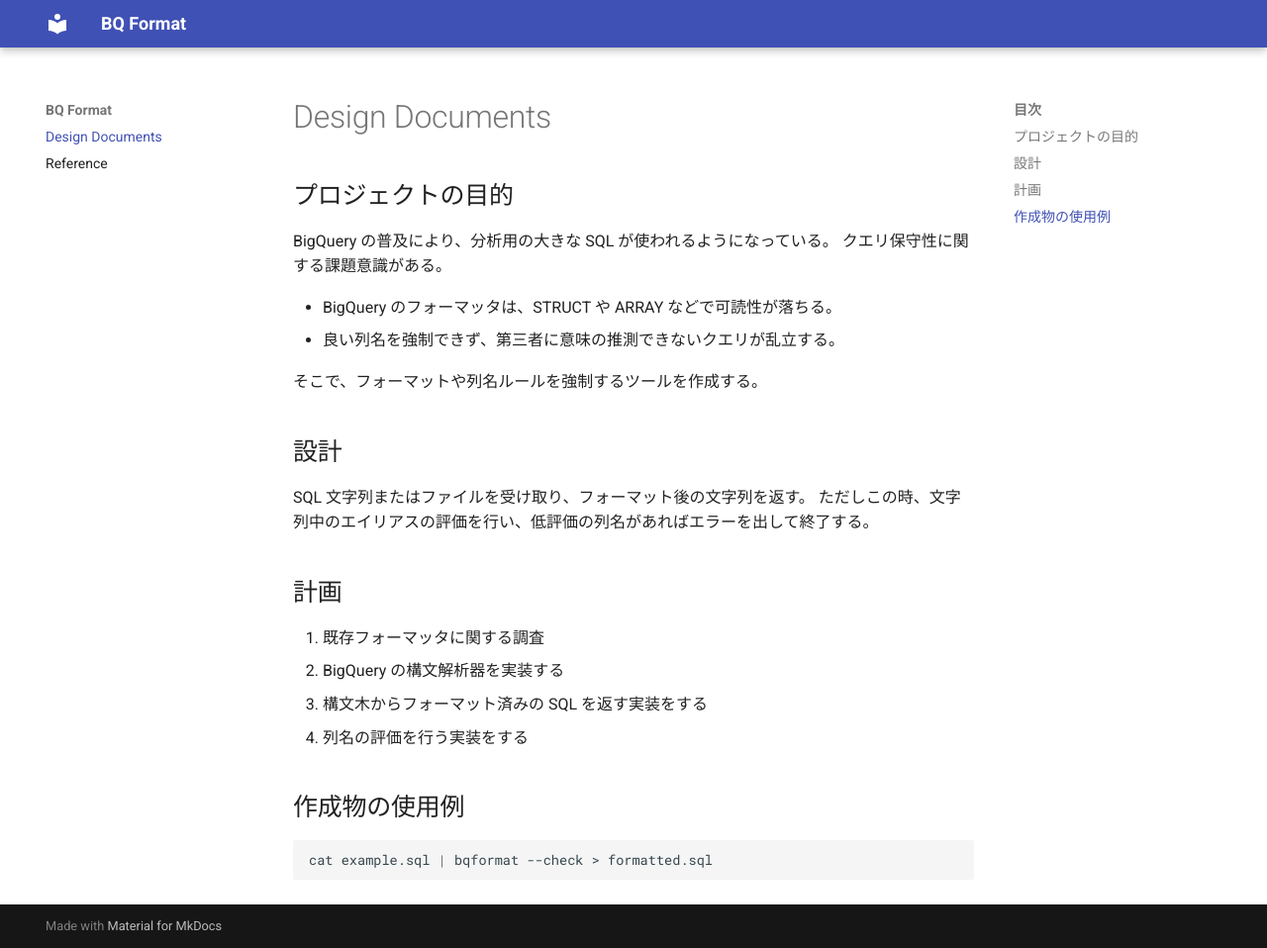
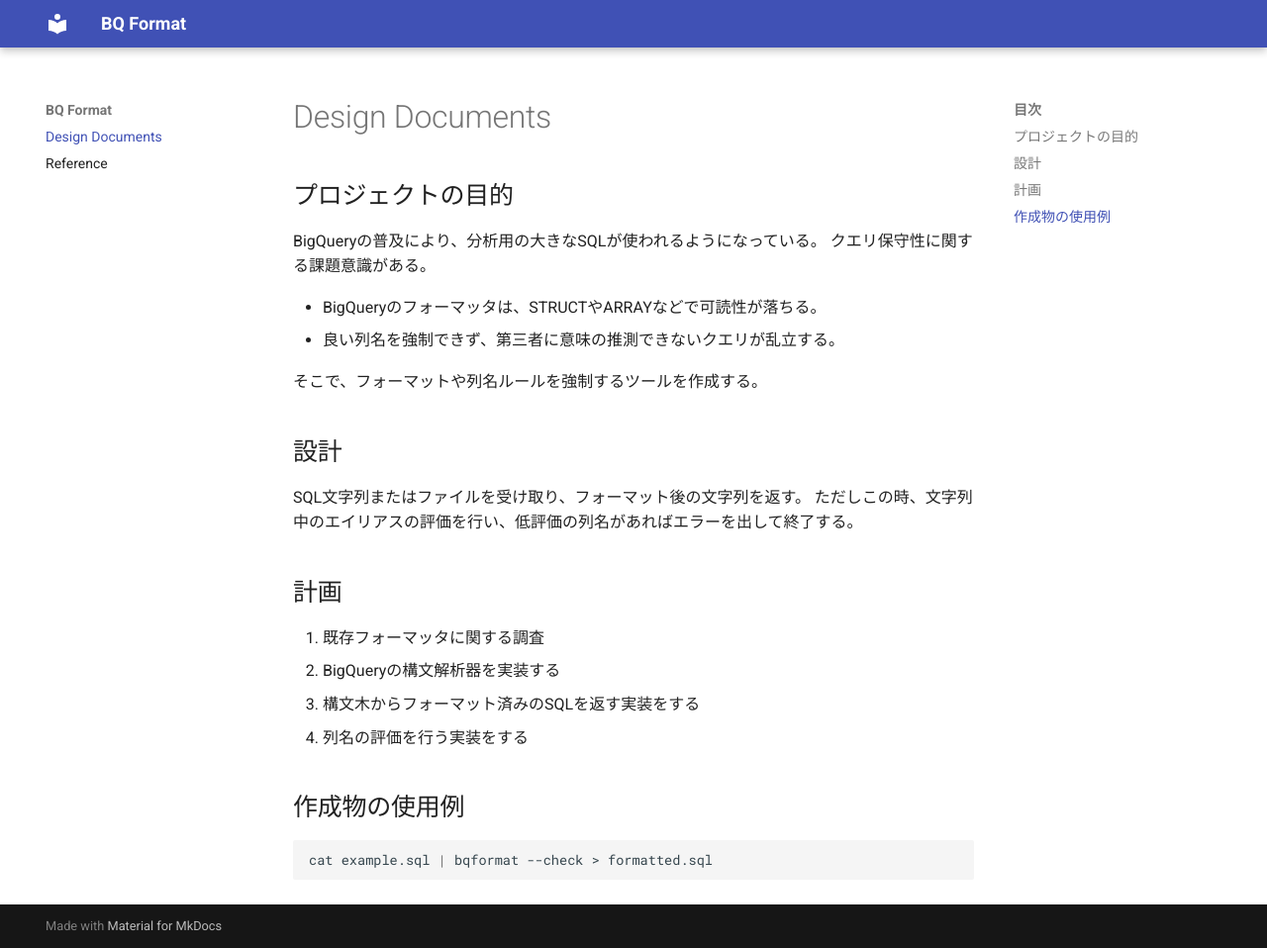
Before and after one commit to na0fu3y/bqformat, an MkDocs documentation site: the page built from docs/index.md, in a window 1280 px wide and 958 px high. Shown: the whole window at 99% size. Built offline with MkDocs 1.6.1 and Material for MkDocs 9.7.7, drawn with Linux system fonts in a browser that asks for light colours.

```diff
--- a/docs/index.md
+++ b/docs/index.md
@@ -1,22 +1,22 @@
 # Design Documents
 
 ## プロジェクトの目的
-BigQuery の普及により、分析用の大きな SQL が使われるようになっている。
+BigQueryの普及により、分析用の大きなSQLが使われるようになっている。
 クエリ保守性に関する課題意識がある。
 
-- BigQuery のフォーマッタは、STRUCT や ARRAY などで可読性が落ちる。
+- BigQueryのフォーマッタは、STRUCTやARRAYなどで可読性が落ちる。
 - 良い列名を強制できず、第三者に意味の推測できないクエリが乱立する。
 
 そこで、フォーマットや列名ルールを強制するツールを作成する。
 
 ## 設計
-SQL 文字列またはファイルを受け取り、フォーマット後の文字列を返す。
+SQL文字列またはファイルを受け取り、フォーマット後の文字列を返す。
 ただしこの時、文字列中のエイリアスの評価を行い、低評価の列名があればエラーを出して終了する。
 
 ## 計画
 1. 既存フォーマッタに関する調査
-2. BigQuery の構文解析器を実装する
-3. 構文木からフォーマット済みの SQL を返す実装をする
+2. BigQueryの構文解析器を実装する
+3. 構文木からフォーマット済みのSQLを返す実装をする
 4. 列名の評価を行う実装をする
 
 ## 作成物の使用例
```
Also changed, not shown: README.md (+2 -2 lines), package.json (added, +10 -0 lines), 5 other files.
